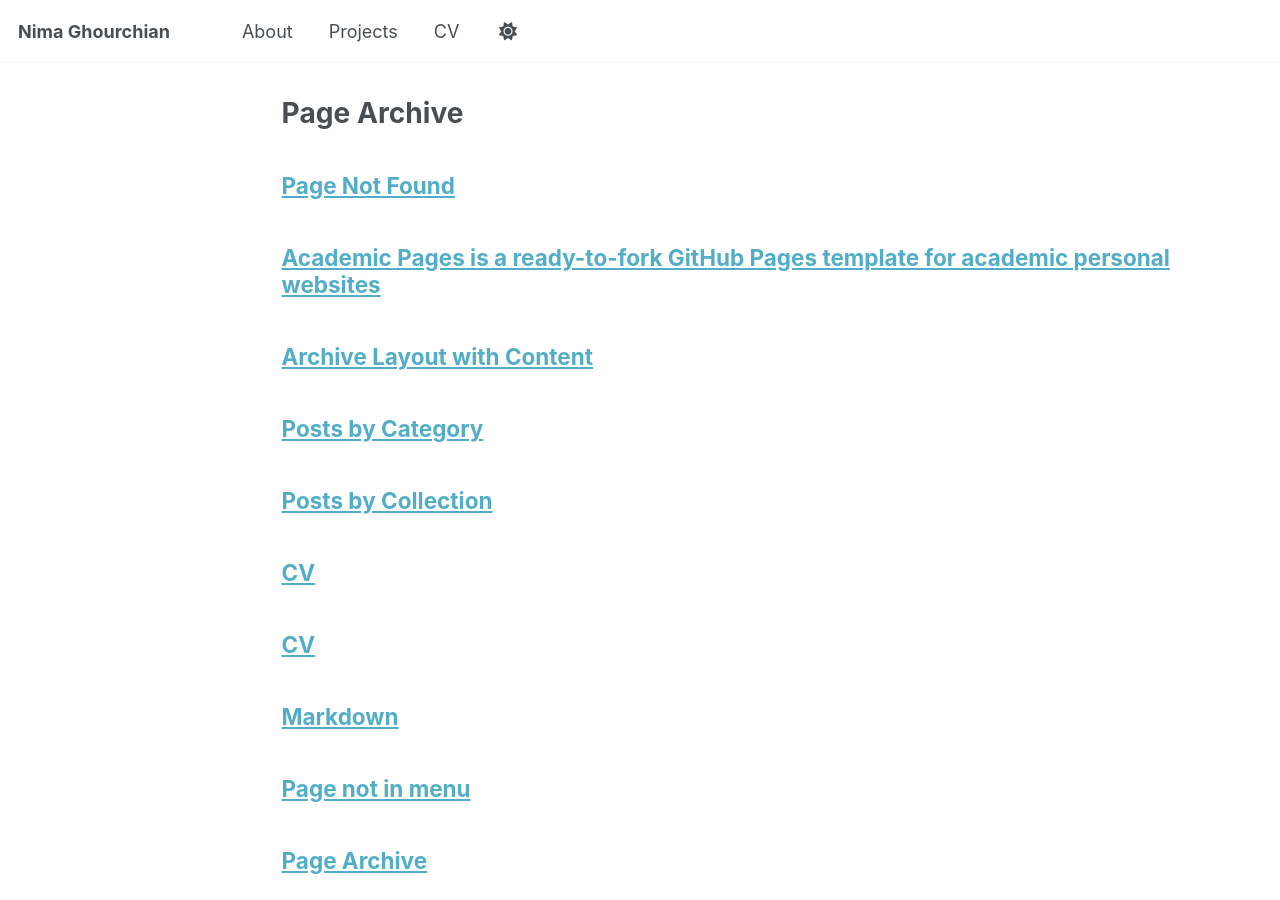
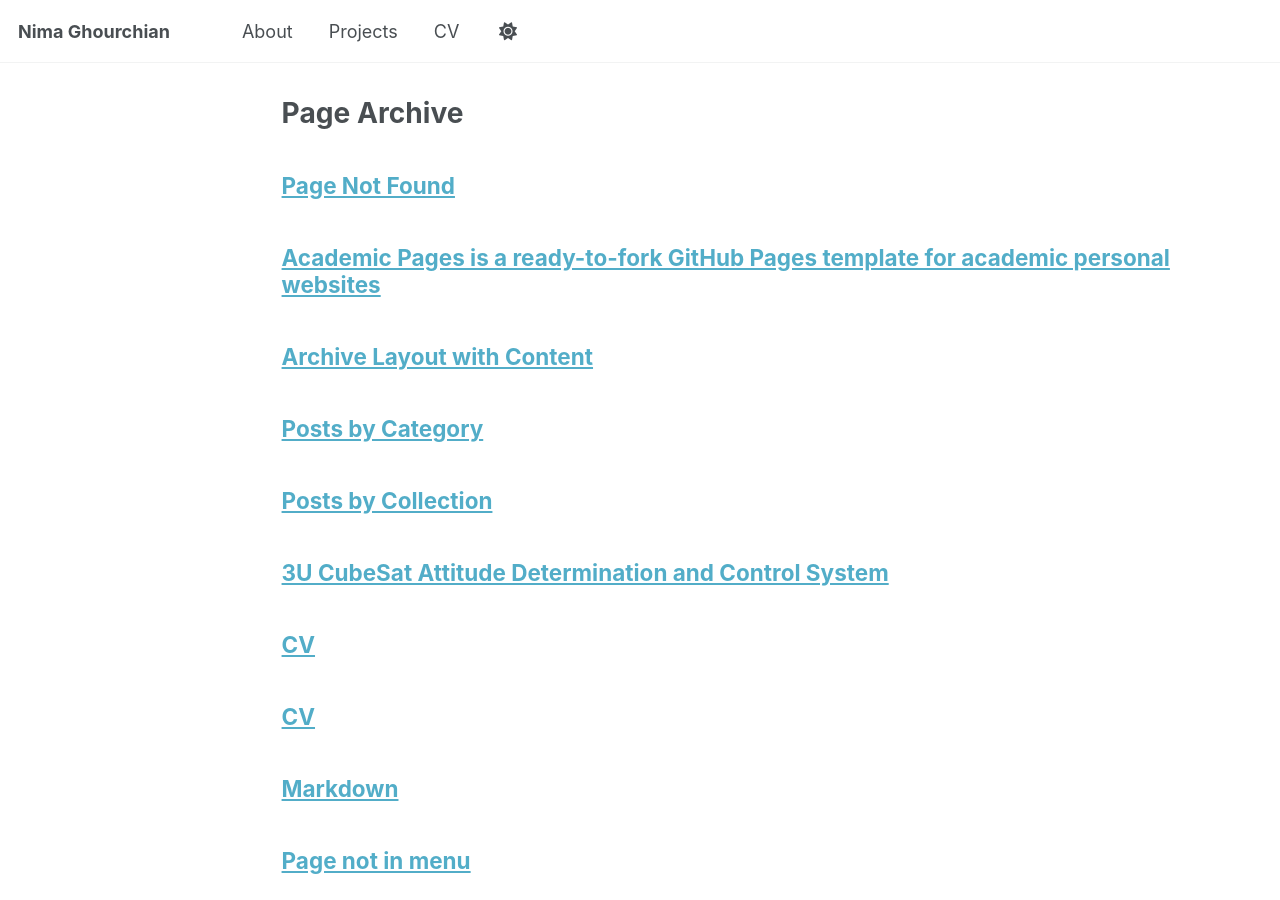
Before and after one commit to nimaghourchian/nimaghourchian.github.io, a Jekyll site: the page built from _pages/page-archive.html, in a window 1280 px wide and 900 px high. Built offline with Jekyll 4.4.1, drawn with Linux system fonts in a browser that asks for light colours; a style sheet for code colours, icons or effects is not loaded.

Commit message:
Revise CubeSat ADCS documentation structure
Updated the content structure and headings in the CubeSat ADCS documentation to enhance readability and organization.

```diff
--- a/_pages/cubesat-adcs.md
+++ b/_pages/cubesat-adcs.md
@@ -1,9 +1,15 @@
+---
+layout: single
+title: "3U CubeSat Attitude Determination and Control System"
+permalink: /projects/cubesat-adcs/
+author_profile: true
+---
 <img src="/images/cubesat-team.jpg" alt="3U CubeSat ADCS team" style="width: 100%; max-width: 850px; border-radius: 10px; margin-bottom: 1.5rem;">
 
 This competition gave participating teams the freedom to define their own CubeSat missions and design the spacecraft around the resulting requirements. After evaluating several mission concepts, our team developed Cubisa, a 3U CubeSat intended to demonstrate technologies relevant to tether-based space-debris removal.
 The spacecraft consisted of a the main satellite, named Q, and a detachable module, named Bisa, representing a target object. The proposed mission involved stabilizing the spacecraft after orbital injection, deploying Bisa using an inter-satellite tether, observing its relative motion through onboard imaging, retrieving and reconnecting it, reorienting the combined spacecraft, and finally deploying a drag sail to accelerate orbital decay.
 Our design progressed through conceptual design, detailed design, and prototype development, ultimately placing among the top four teams out of 52 participants nationwide.
-My Role
+##My Role
 I was one of two team members responsible for the Attitude Determination and Control System, which had to determine the spacecraft’s orientation and generate the control commands required throughout the different mission phases.
 My work focused on:
 •	translating the mission profile into ADCS requirements;
@@ -14,15 +20,15 @@ My work focused on:
 •	designing orbital day/night sensor-selection logic;
 •	combining sensor measurements to reduce noise and drift;
 •	and validating the ADCS through software-in-the-loop simulation.
-Mission-Driven ADCS Design
+##Mission-Driven ADCS Design
 The mission created several distinct attitude control requirements. Following deployment into orbit, the spacecraft first had to reduce its initial angular velocity and establish a stable orientation. It then had to maintain the pointing conditions required for communication, imaging, tether deployment, retrieval of the Bisa module, and the final drag-sail deployment maneuver.
 The proposed mission profile included detumbling and subsystem checkout, tether deployment and separation, relative observation and retrieval of Bisa, a 90-degree spacecraft reorientation, and deployment of the drag sail. The ADCS therefore had to support several operating modes rather than a single fixed-pointing condition.
-Controller Selection
+##Controller Selection
 Choosing the control strategy was one of the most difficult early design decisions. The competition did not prescribe a controller, and the mission requirements could not be translated directly into a ready-made solution.
 My teammate and I reviewed numerous research papers and compared candidate spacecraft attitude-control approaches before converging on a quaternion-feedback PD controller for attitude stabilization and reference tracking.
 Quaternions provided a compact attitude representation without the singularities associated with Euler-angle descriptions. However, using them consistently required careful treatment of quaternion conventions, attitude error, multiplication order, reference frames, and sign ambiguity. A controller can be mathematically elegant and still launch the simulation directly into the graveyard if one frame transformation is reversed.
 For initial detumbling, the control architecture used a B-dot controller, which generated magnetic control commands based on changes in the measured geomagnetic field. After the angular rate had been sufficiently reduced, the system transitioned to quaternion-feedback control for nominal attitude regulation.
-Orbital and Attitude-Dynamics Model
+##Orbital and Attitude-Dynamics Model
 An important part of this work was establishing consistent coordinate systems throughout the model. The orbital model, spacecraft body, reference attitude, sensor measurements, geomagnetic field, and commanded control moments all had to be expressed in compatible frames.
 Even a small inconsistency between the body and orbital frames could cause the controller to produce a mathematically valid command in precisely the wrong direction—which is a very sophisticated way of losing a satellite.
 Attitude Determination and Sensor Management
@@ -33,11 +39,11 @@ Each sensor had different advantages and limitations:
 •	The sun sensor provided an external attitude reference during illuminated portions of the orbit but became unavailable during eclipse.
 Because the available measurements changed as the spacecraft moved between orbital daylight and darkness, we implemented switching logic to select the appropriate sensor configuration during each condition. The sensor measurements were then combined to reduce noise and compensate for the limitations of relying on any individual sensor.
 The conceptual design also incorporated camera-based horizon detection and observation of the Bisa module. Image processing tasks were assigned to a Raspberry Pi, while attitude control execution was handled by the STM32-based onboard computer.
-Controller Tuning
+##Controller Tuning
 The quaternion-feedback controller required extensive tuning.
 The gains had to provide acceptable convergence without introducing excessive oscillation or control effort.
 Tuning was performed iteratively in Simulink while observing the spacecraft attitude, quaternion error, angular velocity, and commanded control moments. The process showed that controller tuning could not be separated from actuator limitations, sensor noise, or the spacecraft inertia model.
-Software-in-the-Loop Validation
+##Software-in-the-Loop Validation
 The ADCS was validated through software-in-the-loop testing in Simulink.
 The Simulink model allowed us to evaluate the behaviour of the complete control loop before deploying it to the target processor.
 The SIL stage was particularly valuable for identifying issues involving quaternion conventions, coordinate transformations, controller gains, switching logic, and actuator saturation
@@ -46,6 +52,6 @@ The final onboard-computer architecture used an STM32H563 microcontroller for re
 The embedded ADCS executed at 10 Hz and followed a modular processing sequence:
 Sensor acquisition → Data preparation → ADCS algorithm → Magnetic-moment calculation → Magnetorquer command
 Gyroscope, magnetometer, and horizon/sun-sensor data were collected and supplied to the control model. The controller calculated three-axis magnetic-moment commands, which were transmitted to the magnetorquer drivers. The Simulink control model was subsequently incorporated into a processor-in-the-loop implementation on the STM32 platform.
-Outcome
+##Outcome
 This project gave me experience with the complete development process of a spacecraft control subsystem—from interpreting mission requirements and studying candidate algorithms to mathematical modelling, sensor management, controller tuning, simulation, and embedded integration.
 More importantly, it taught me that developing a control system is not merely a matter of implementing equations from a paper. Every theoretical decision must remain consistent with the spacecraft’s mission, coordinate conventions, sensor availability, actuator constraints, computational hardware, and validation strategy.
```
